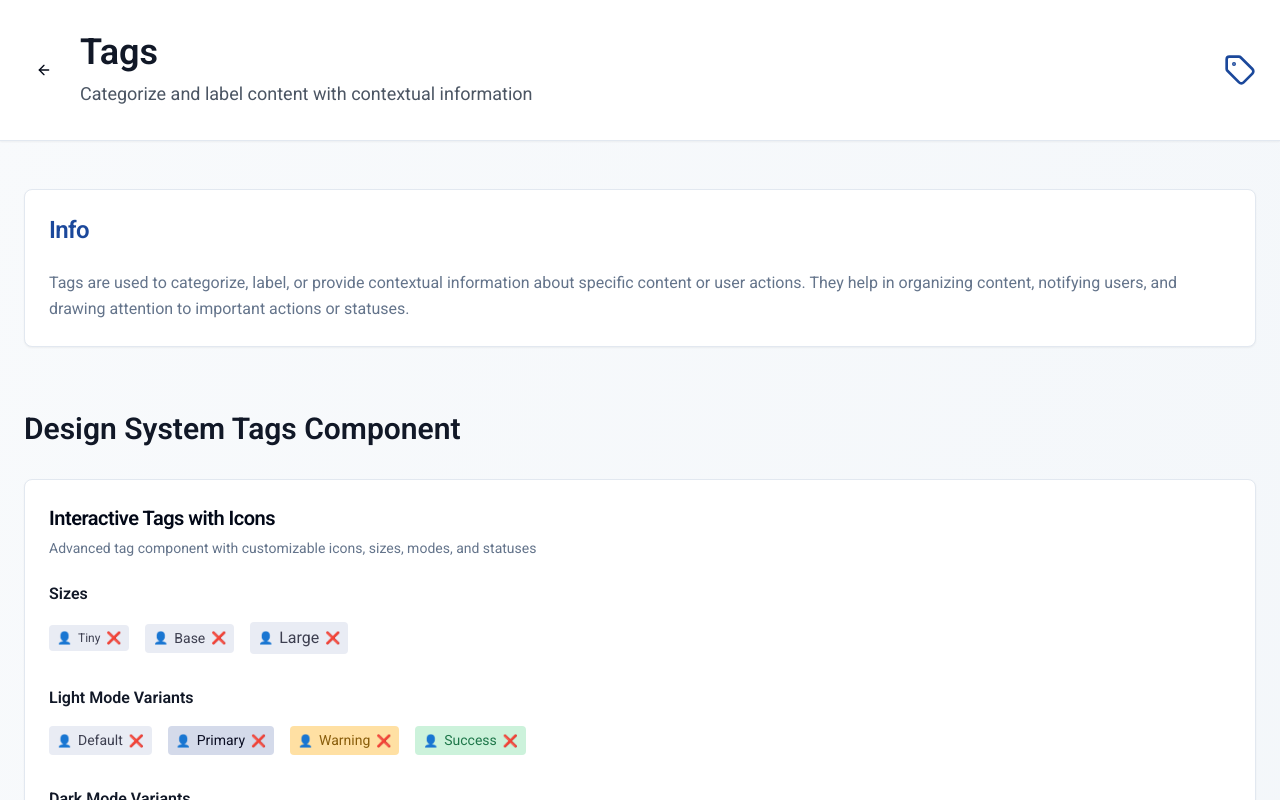
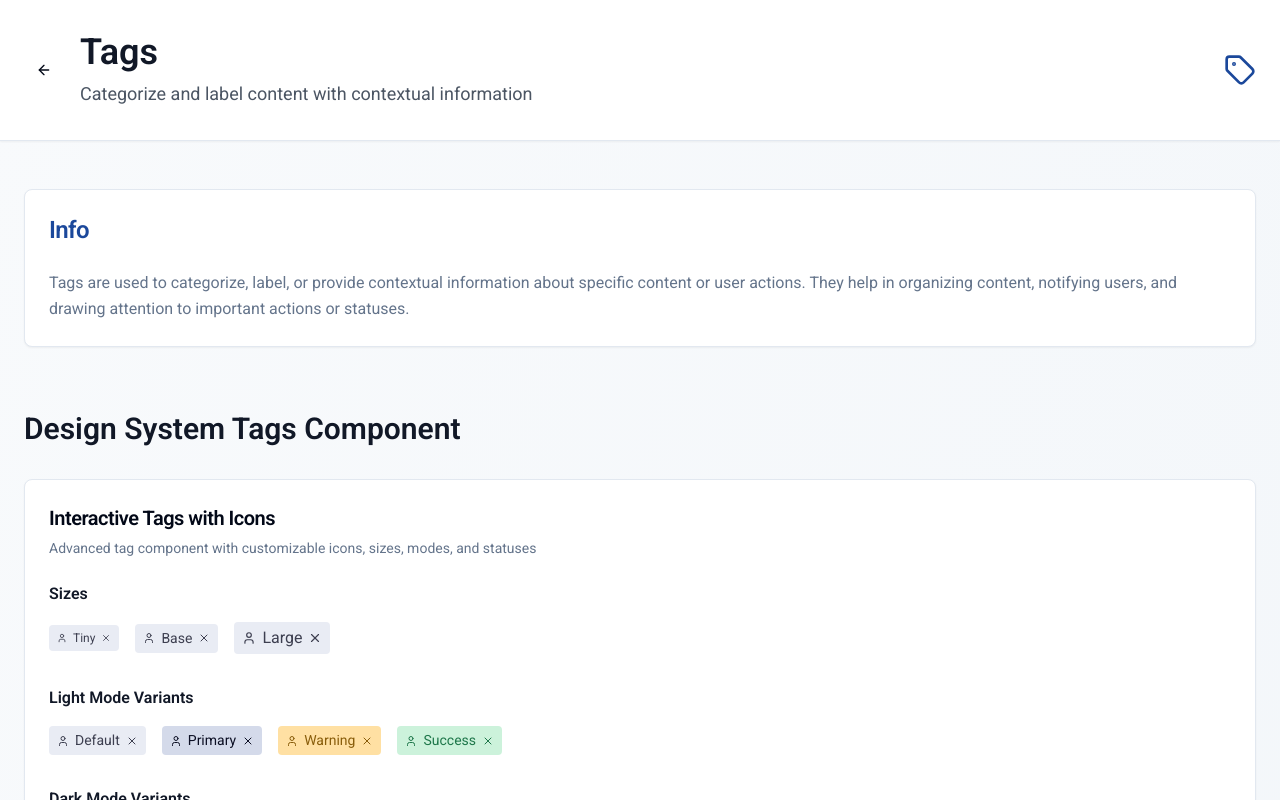
Before and after one commit to Suvarna-Myneni/style-sprite-craft, a React (Vite) app: page /tags in a window 1280 px wide. Shown: the top 800 px of the page. Built offline with nearby package versions, Linux system fonts and the light colour scheme.

Commit message:
Update tag icons
Use icons from the icon section for tag component.

```diff
--- a/src/components/tags/TagsComponent.tsx
+++ b/src/components/tags/TagsComponent.tsx
@@ -1,5 +1,6 @@
 
 import React from "react";
+import { User, X } from "lucide-react";
 
 interface TagsComponentProps {
   size?: "tiny" | "base" | "large";
@@ -20,11 +21,30 @@ export const TagsComponent: React.FC<TagsComponentProps> = ({
   showRightIcon = true,
   children
 }) => {
+  const getIconSize = () => {
+    switch (size) {
+      case "tiny": return 10;
+      case "base": return 12;
+      case "large": return 14;
+      default: return 12;
+    }
+  };
+
+  const iconSize = getIconSize();
+
   return (
     <div className={`tag ${size} ${status} ${mode}`}>
-      {showLeftIcon && <span className="tag-icon-left">👤</span>}
+      {showLeftIcon && (
+        <span className="tag-icon-left">
+          <User size={iconSize} />
+        </span>
+      )}
       <span className="tag-label">{children || label}</span>
-      {showRightIcon && <span className="tag-icon-right">❌</span>}
+      {showRightIcon && (
+        <span className="tag-icon-right">
+          <X size={iconSize} />
+        </span>
+      )}
     </div>
   );
 };
--- a/src/components/tags/tags-component.css
+++ b/src/components/tags/tags-component.css
@@ -25,5 +25,7 @@
 
 .tag-icon-left,
 .tag-icon-right {
-  font-size: 12px;
+  display: flex;
+  align-items: center;
+  justify-content: center;
 }
```
